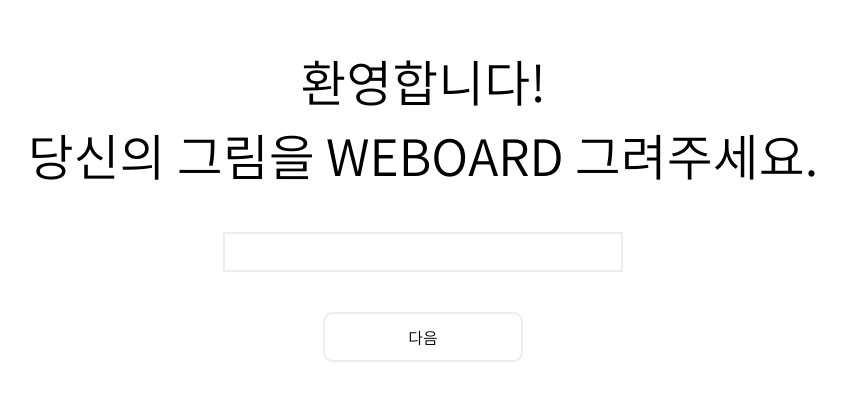
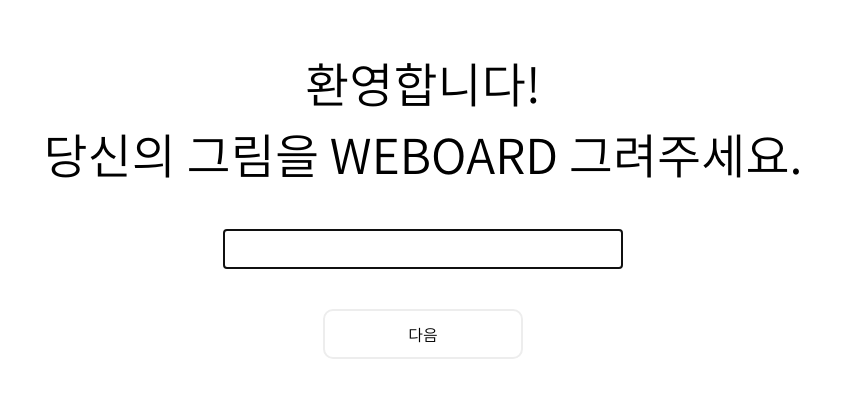
Before and after one commit to Jominhui/WeBoard, a React (Create React App) app: page / in a window 1280 px wide. Shown: the part 247-648 px from the top of the page, without its empty margins (217-1063 px from the left). Built offline with nearby package versions, Linux system fonts and the light colour scheme.

Commit message:
[UPDATE] make fadein animation

```diff
--- a/src/components/Title/Title.jsx
+++ b/src/components/Title/Title.jsx
@@ -9,7 +9,7 @@
       <div className="Title">
         <p className="Title-coment">환영합니다!</p>
         <p className="Title-coment">당신의 그림을 WEBOARD 그려주세요.</p>
-        <input className="Title-box" />
+        <input className="Title-box" autoFocus />
 
         <Link to="/Draw">
           <div className="Title-btn">
--- a/src/components/Title/Title.scss
+++ b/src/components/Title/Title.scss
@@ -12,7 +12,10 @@
   align-items: center;
   flex-direction: column;
   &-coment {
-    font-size: 50px;
+    font-size: 3rem;
+    animation-name: fadein, waiting;
+    animation-duration: 1.5s, 0.3s;
+    animation-delay: 0.3s, 0s;
   }
 
   &-box {
@@ -20,6 +23,11 @@
     height: 2.5rem;
     margin-top: 40px;
     border: 2px solid #ededed;
+    animation-name: fadein, waiting;
+    animation-duration: 1.5s, 0.6s;
+    animation-delay: 0.6s, 0s;
+    text-align: center;
+    font-size: 1.2rem;
   }
 
   &-btn {
@@ -33,6 +41,9 @@
     justify-content: center;
     align-items: center;
     transition: all 0.3s;
+    animation-name: fadein, waiting;
+    animation-duration: 1.5s, 1s;
+    animation-delay: 1s, 0s;
   }
 
   &-btn:hover {
@@ -40,3 +51,26 @@
     background-color: #000000;
   }
 }
+
+@keyframes waiting {
+  0% {
+    opacity: 0;
+  }
+  100% {
+    opacity: 0;
+  }
+}
+
+@keyframes fadein {
+  0% {
+    padding-top: 30px;
+    opacity: 0;
+  }
+  66% {
+    opacity: 1;
+  }
+  100% {
+    padding-top: 0px;
+    opacity: 1;
+  }
+}
```
